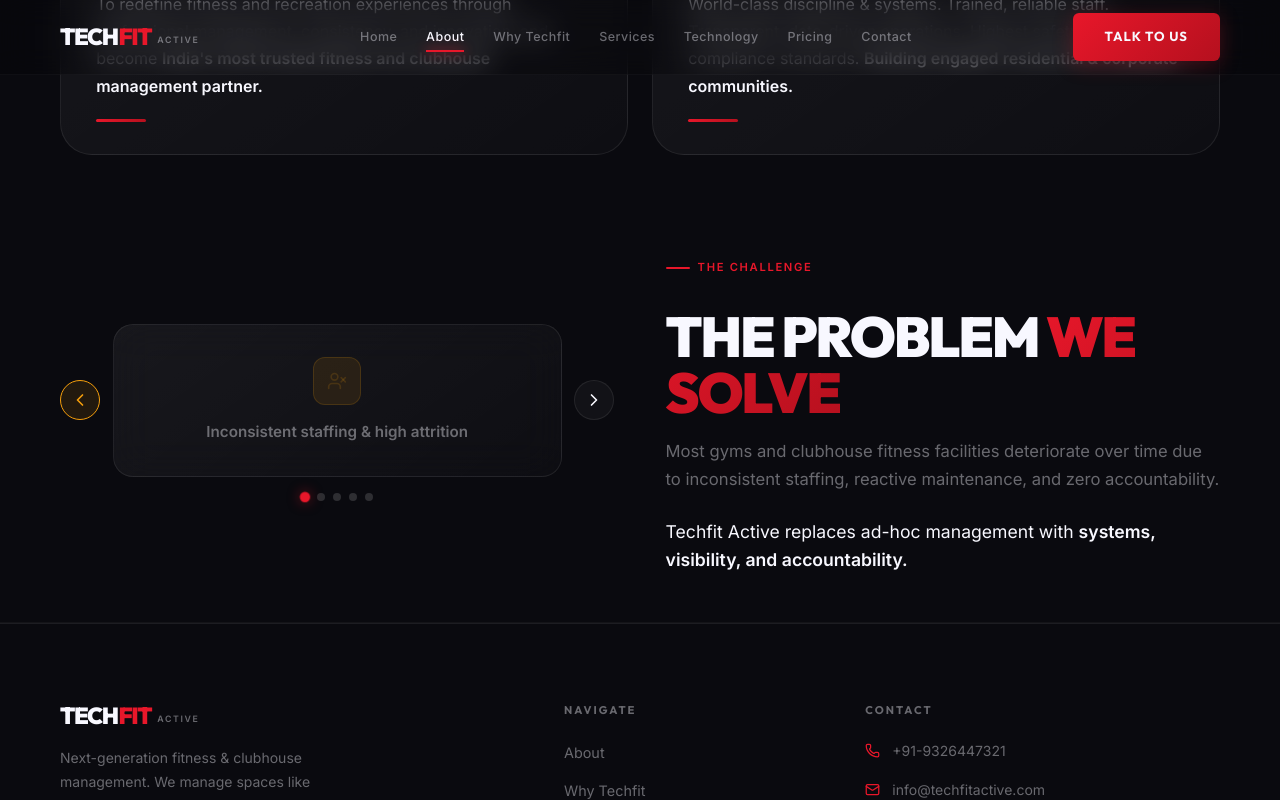
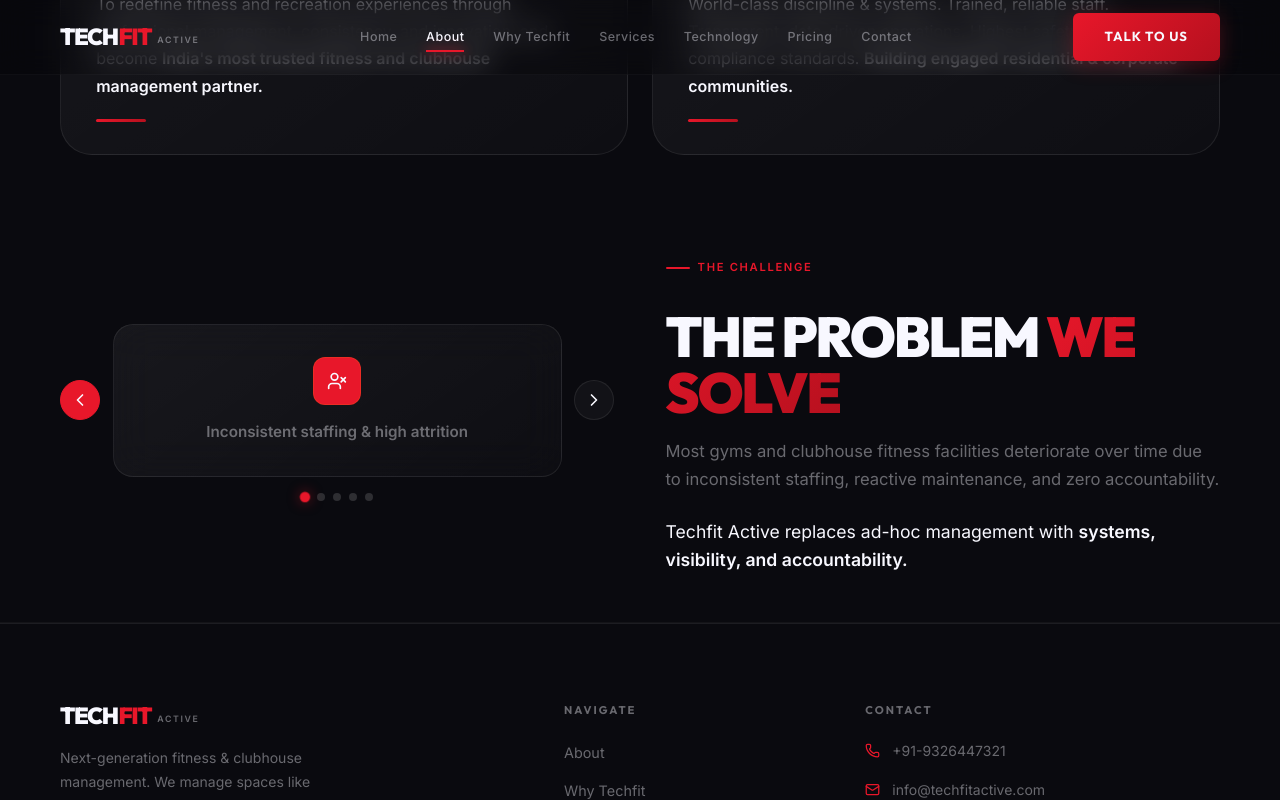
Before and after one commit to rahilmemdani/tech-fit, a React (Vite) app: page /about in a window 1280 px wide. In both pictures the pointer is over the button 80 px from the left and 1715 px from the top of the page. Shown: the part 1315-2115 px from the top of the page. Built offline with nearby package versions, Linux system fonts and the light colour scheme.

Commit message:
Color changed from yellow to red

```diff
--- a/src/pages/About.css
+++ b/src/pages/About.css
@@ -176,9 +176,9 @@
 }
 
 .problem-carousel__btn:hover {
-    border-color: #f59e0b;
-    background: rgba(245, 158, 11, 0.1);
-    color: #f59e0b;
+    border-color: var(--color-primary);
+    background: var(--color-primary);
+    color: var(--color-white);
 }
 
 .problem-carousel__stage {
@@ -204,8 +204,8 @@
 .problem-card__icon {
     width: 48px;
     height: 48px;
-    background: rgba(245, 158, 11, 0.1);
-    color: rgba(245, 158, 11, 0.15);
+    background: var(--color-primary);
+    color: var(--color-white);
     display: flex;
     align-items: center;
     justify-content: center;
```
